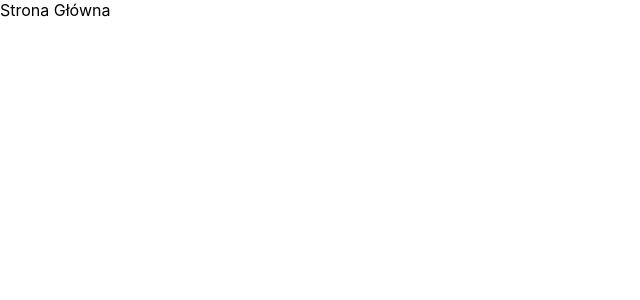
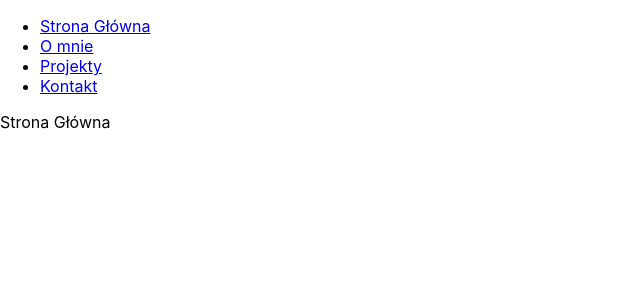
Before and after one commit to carolina-rose/portfolio, a React (Create React App) app: page /#/homepage in a window 1280 px wide. Shown: the top 300 px of the page, without its empty margins (0-640 px from the left). Built offline with nearby package versions, Linux system fonts and the light colour scheme.

Commit message:
add basic navigation

```diff
--- a/src/App.js
+++ b/src/App.js
@@ -1,16 +1,23 @@
-import './App.css';
-import {Switch, Route, Redirect} from 'react-router-dom'
+import {Fragment} from 'react';
+import "./App.css";
+import { Switch, Route, Redirect, HashRouter } from "react-router-dom";
+import MainNavigation from "./components/MainNavigation";
 
 function App() {
   return (
-    <Switch>
-      <Route exact path="/"><Redirect path="/homepage" /></Route>
+    <Fragment>
+      <MainNavigation />
+      <Switch>
+      <Route exact path="/">
+        <Redirect to="/homepage" />
+      </Route>
       <Route path="/homepage">Strona Główna</Route>
       <Route path="/about">O mnie</Route>
       <Route path="/projects">Projekty</Route>
       <Route path="/contact">Kontakt</Route>
       <Route path="*">Nie znaleziono strony</Route>
-    </Switch>
+      </Switch>
+    </Fragment>
   );
 }
 
--- /dev/null
+++ b/src/components/MainNavigation.js
@@ -0,0 +1,26 @@
+import { NavLink } from "react-router-dom";
+
+const MainNavigation = () => {
+  return (
+    <header>
+      <nav>
+        <ul>
+          <li>
+            <NavLink to="/homepage">Strona Główna</NavLink>
+          </li>
+          <li>
+            <NavLink to="/about">O mnie</NavLink>
+          </li>
+          <li>
+            <NavLink to="/projects">Projekty</NavLink>
+          </li>
+          <li>
+            <NavLink to="/contact">Kontakt</NavLink>
+          </li>
+        </ul>
+      </nav>
+    </header>
+  );
+};
+
+export default MainNavigation;
--- a/src/index.js
+++ b/src/index.js
@@ -3,13 +3,13 @@ import ReactDOM from 'react-dom';
 import './index.css';
 import App from './App';
 import reportWebVitals from './reportWebVitals';
-import {HashRouter} from 'react-router-dom'
+import {HashRouter as Router} from 'react-router-dom'
 
 ReactDOM.render(
   <React.StrictMode>
-    <HashRouter>
+    <Router>
     <App />
-    </HashRouter>
+    </Router>
   </React.StrictMode>,
   document.getElementById('root')
 );
```
